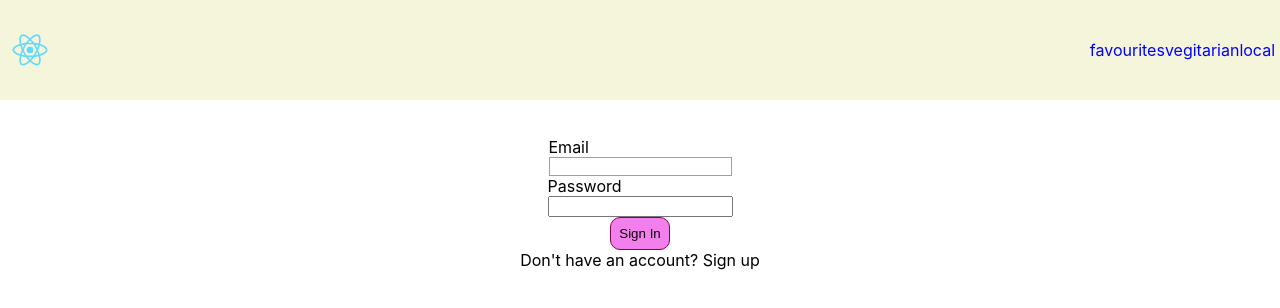
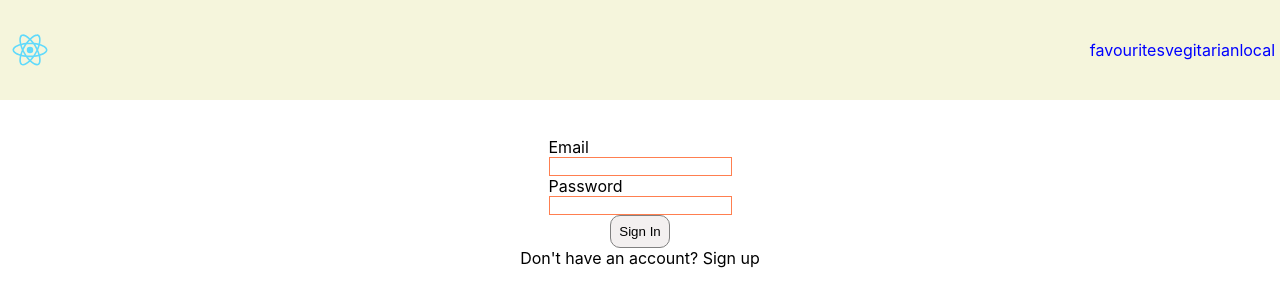
Before and after one commit to samithperera94/MyRecipes, a React (Create React App) app: page / in a window 1280 px wide. Shown: the top 308 px of the page. Built offline with nearby package versions, Linux system fonts and the light colour scheme.

Commit message:
using use reucer with useEffect

```diff
--- a/src/components/Layouts/Auth/Login.js
+++ b/src/components/Layouts/Auth/Login.js
@@ -6,21 +6,32 @@ import Card from '../../UI/Card/Card';
 
 const emailReducer = (state,action) => {
     // console.warn("state,action",state,action)
-    if(action.type == 'USER_INPUT'){
+    if(action.type === 'USER_INPUT'){
         return {value:action.payload,isValid:action.payload.includes("@")}
 
 
     }
-    if(action.type == 'INPUT_BLUR'){
+    if(action.type === 'INPUT_BLUR'){
         return {value:state.value,isValid:state.value.includes("@")}
+    }
+    return {value:'',isValid:false}
+}
+const passwordReducer = (state,action) =>{
+    if(action.type === 'USER_INPUT'){
+        return {value:action.payload,isValid:action.payload.trim().length > 5}
+
+    }
+    if(action.type === 'INPUT_BLUR'){
+        return {value:state.value,isValid:state.value.trim().length > 5}
+
     }
     return {value:'',isValid:false}
 }
 const Login = (props) => {
     // const [email,setEmail] = useState('');
-    const [password,setPassword] = useState('');
+    // const [password,setPassword] = useState('');
     // const [emailIsValid,setEmailIsValid] = useState(true);
-    const [passwordIsValid,setPasswordIsValid] = useState(true);
+    // const [passwordIsValid,setPasswordIsValid] = useState(true);
     const [isFormValid,setIsFormValid] = useState(true);
 
     const [emailState,dispatchEmail] =  useReducer(emailReducer, {
@@ -28,17 +39,24 @@ const Login = (props) => {
         isValid:false
     });
 
-    // useEffect(()=>{
-    //     const identifier = setTimeout(()=>{
-    //         setIsFormValid(email.includes("@") && password.trim().length > 5)
+    const [passwordState,dispatchPassword] = useReducer(passwordReducer,{
+        value:'',
+        isValid:false
+    })
 
-    //     },500);
+    const {isValid : emailIsValid} = emailState;
+    const {isValid : passwordIsValid} = passwordState
+    useEffect(()=>{
+        const identifier = setTimeout(()=>{
+            setIsFormValid(emailIsValid && passwordIsValid)
 
-    //     return()=>{
-    //         console.log("cleanup func");
-    //         clearTimeout(identifier);
-    //     }
-    // },[email,password]);
+        },500);
+
+        return()=>{
+            console.log("cleanup func");
+            clearTimeout(identifier);
+        }
+    },[emailIsValid,passwordIsValid]);
 
     const onEmailChangeHandler = (e)=> {
         // setEmail(e.target.value);
@@ -48,15 +66,16 @@ const Login = (props) => {
             payload:e.target.value
         })
 
-        setIsFormValid(e.target.value.includes("@") && password.trim().length > 5);
+        // setIsFormValid(e.target.value.includes("@") && passwordState.value.trim().length > 5);
     }
     const onPasswordChangeHandler = (e)=> {
-        setPassword(e.target.value);
+        // setPassword(e.target.value);
+        dispatchPassword({payload:e.target.value,type:'USER_INPUT'})
 
-        setIsFormValid(e.target.value.trim().length > 5 && emailState.value.includes("@"))
+        // setIsFormValid(e.target.value.trim().length > 5 && emailState.value.includes("@"))
     }
     const formSubmitHandler = ()=> {
-        console.log("email",emailState.value,"password",password)
+        console.log("email",emailState.value,"password",passwordState.value)
     }
 
     const validateEmailHandler = ()=>{
@@ -67,7 +86,8 @@ const Login = (props) => {
         })
     }
     const validatePasswordHandler = ()=>{
-        setPasswordIsValid(password.trim().length > 5);
+        // setPasswordIsValid(passwordState.value.trim().length > 5);
+        dispatchPassword({type:'INPUT_BLUR'})
     }
 
     return (
@@ -83,10 +103,10 @@ const Login = (props) => {
                     onInputBlur={validateEmailHandler}
                 />
                 <InputFeild
-                    className={`${!passwordIsValid ? 'invalid' : ''}`}
+                    className={`${!passwordState.isValid ? 'invalid' : ''}`}
                     label="Password"
                     inputType="password"
-                    inputValue={password}
+                    inputValue={passwordState.value}
                     onChangeHandler={onPasswordChangeHandler}
                     onInputBlur={validatePasswordHandler}
                 />
```
